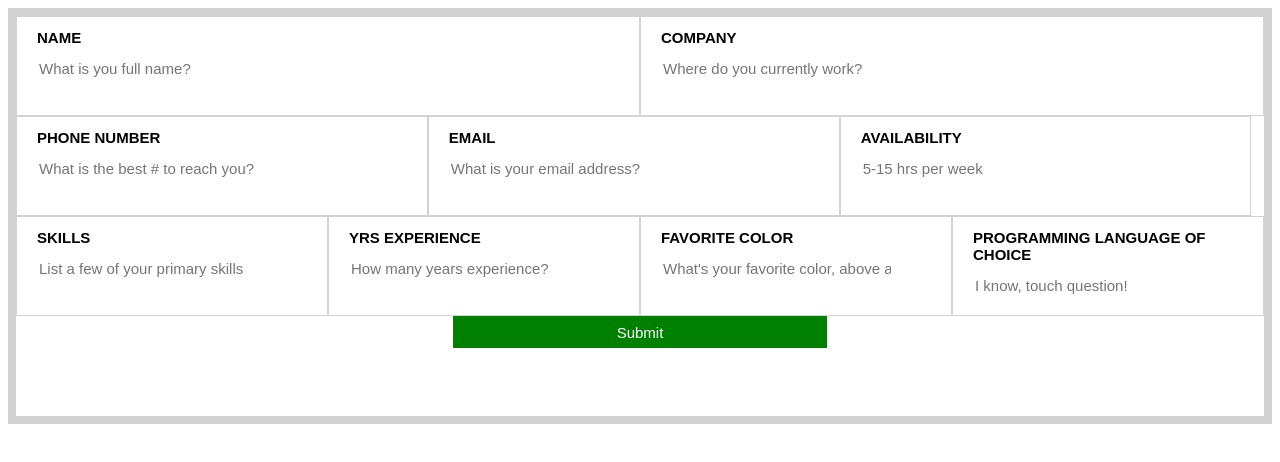
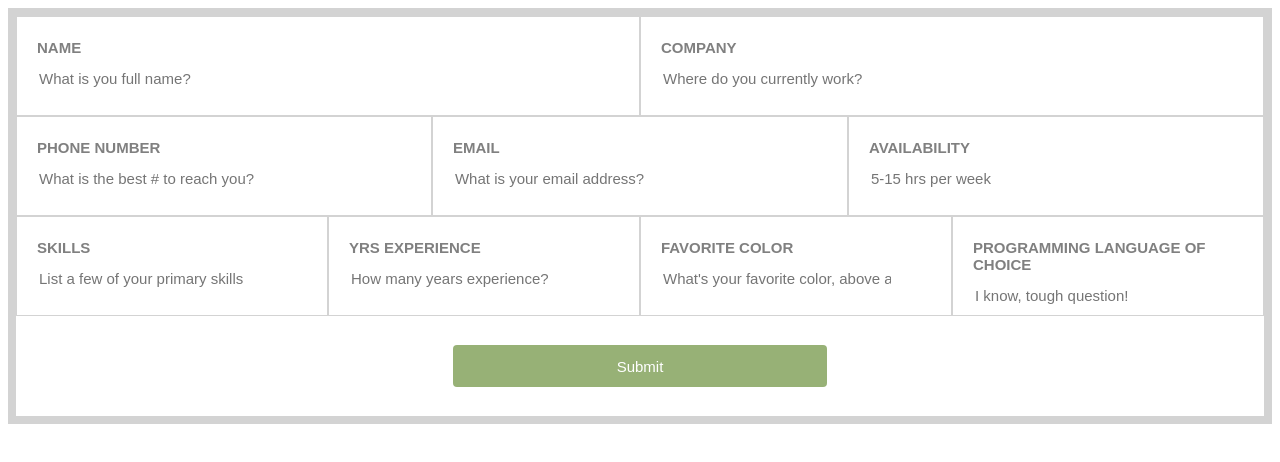
Before and after one commit to MikeJohnstone2008/CSS_Form, a plain HTML site: page index.html in a window 1280 px wide. Drawn offline with Linux system fonts and the light colour scheme.

Commit message:
final CSS form stylings

```diff
--- a/assets/stylesheets/style.css
+++ b/assets/stylesheets/style.css
@@ -11,7 +11,12 @@
 }
 .contentBox {
   display: flex;
+  flex-direction:column;
+  align-items: flex-start;
+  padding-left: 20px;
+  padding-top: 10px;
   height: 100px;
+  color: gray;
   border: 1px solid lightgray;
   font-family: 'Raleway', sans-serif;
   font-size: 15px;
@@ -21,24 +26,21 @@
   width: 50%;
 }
 .input33  {
-  width: 33%;
+  width: 33.33%;
 
 }
 .input25  {
   width: 25%;
 }
-.contentBox {
-  display: flex;
-  flex-direction:column;
-  align-items: flex-start;
-  padding-left: 20px;
-}
+
 .submitBtn  {
 
   display: flex;
   width: 100%;
-  flex-direction: column;
+  flex-direction: row;
+  justify-content: center;
   align-items: center;
+  /*align-items: center;*/
   height: 100px;
   font-family: 'Raleway', sans-serif;
 }
@@ -51,8 +53,11 @@ h2  {
   font-size: 15px;
 }
 .submitBtn input  {
+  display: flex;
+  justify-content: center;
   width: 30%;
-  height: 32px;
-  background-color: green;
+  height: 42px;
+  background-color: #97b176;
   color: white;
+  border-radius: 4px;
 }
--- a/index.html
+++ b/index.html
@@ -50,7 +50,7 @@
 
       <div class="contentBox input25">
         <h2>PROGRAMMING LANGUAGE OF CHOICE</h2>
-      <input class="inputbox" type="text" name="Programming Language" placeholder="I know, touch question!">
+      <input class="inputbox" type="text" name="Programming Language" placeholder="I know, tough question!">
       </div>
 
       <form class="submitBtn">
```
